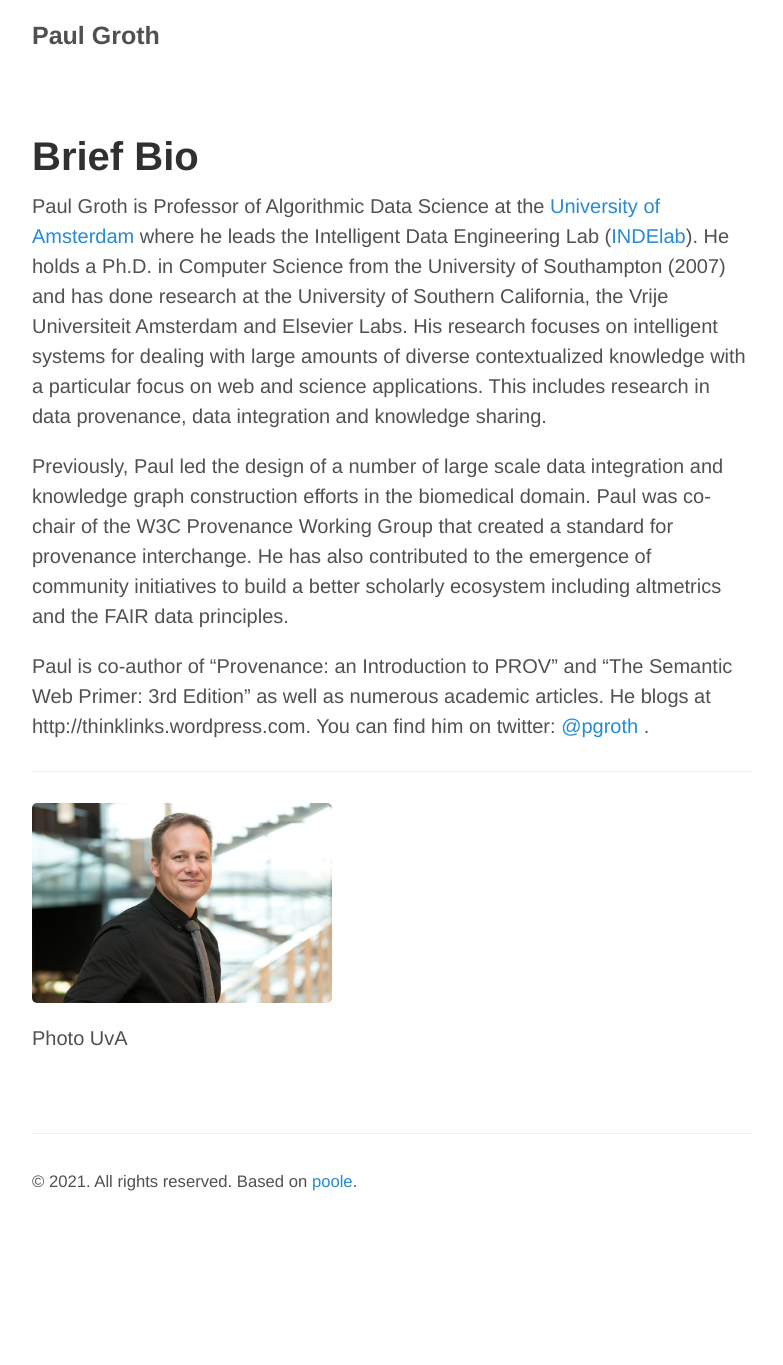
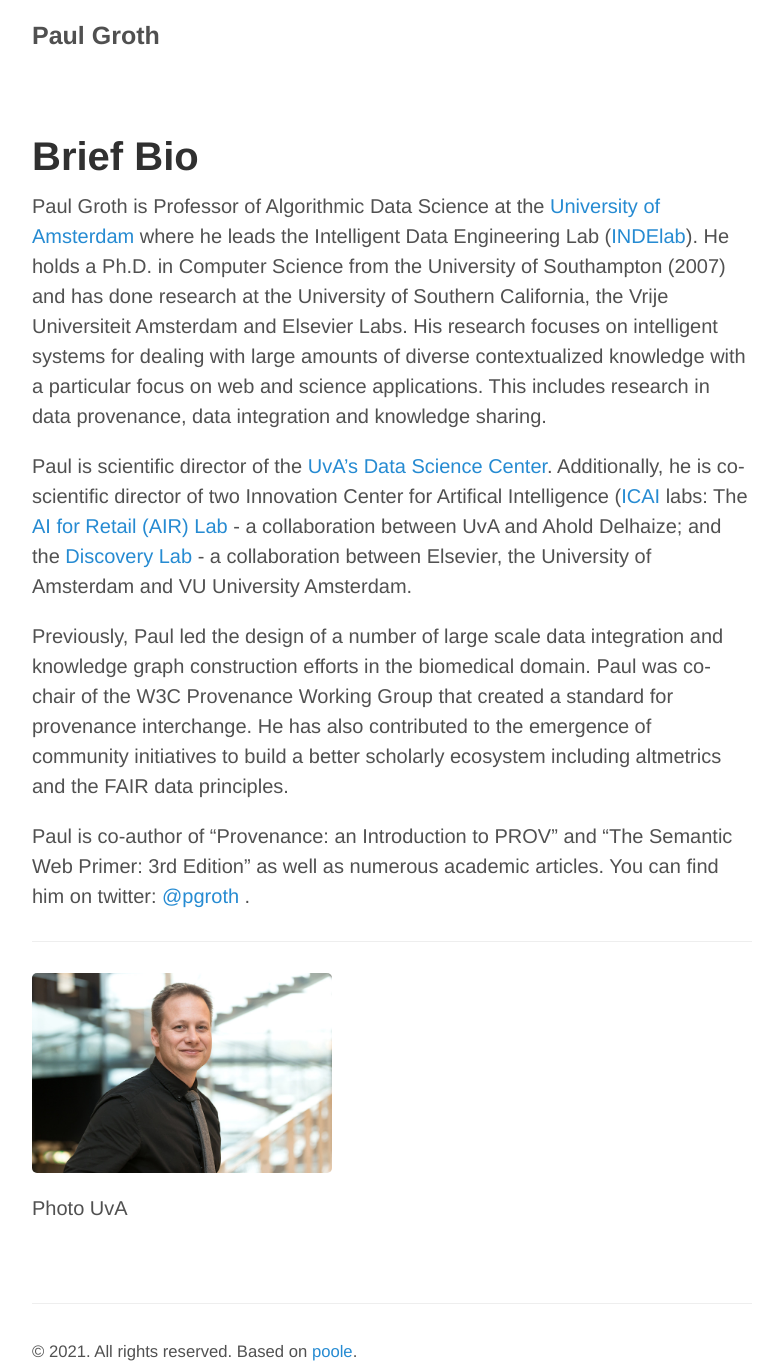
Before and after one commit to pgroth/pgroth.github.com, a Jekyll site: the page built from bio.md, in a window 1280 px wide. Shown: the whole page, without its empty margins (248-1031 px from the left). Built offline with Jekyll 4.4.1, drawn with Linux system fonts in a browser that asks for light colours; before the commit the page ends 1195 px from its top, so only the background shows below that.

Commit message:
Update bio.md

```diff
--- a/bio.md
+++ b/bio.md
@@ -5,9 +5,11 @@ title: Brief Bio
 
 Paul Groth is Professor of Algorithmic Data Science at the [University of Amsterdam](http://ivi.uva.nl) where he leads the Intelligent Data Engineering Lab ([INDElab](http://indelab.org)). He holds a Ph.D. in Computer Science from the University of Southampton (2007) and has done research at the University of Southern California, the Vrije Universiteit Amsterdam and Elsevier Labs. His research focuses on intelligent systems for dealing with large amounts of diverse contextualized knowledge with a particular focus on web and science applications. This includes research in data provenance, data integration and knowledge sharing.
 
+Paul is scientific director of the [UvA's Data Science Center](http://uva.nl/dsc). Additionally, he is co-scientific director of two Innovation Center for Artifical Intelligence ([ICAI](https://icai.ai) labs: The [AI for Retail (AIR) Lab](https://icai.ai/airlab/) - a collaboration between UvA and Ahold Delhaize; and the [Discovery Lab](https://discoverylab.ai) - a collaboration between Elsevier, the University of Amsterdam and VU University Amsterdam.
+
 Previously, Paul led the design of a number of large scale data integration and knowledge graph construction efforts in the biomedical domain. Paul was co-chair of the W3C Provenance Working Group that created a standard for provenance interchange. He has also contributed to the emergence of community initiatives to build a better scholarly ecosystem including altmetrics and the FAIR data principles.
 
-Paul is co-author of "Provenance: an Introduction to PROV" and "The Semantic Web Primer: 3rd Edition" as well as numerous academic articles. He blogs at http://thinklinks.wordpress.com. You can find him on twitter: [@pgroth](http://twitter.com/pgroth/) .
+Paul is co-author of "Provenance: an Introduction to PROV" and "The Semantic Web Primer: 3rd Edition" as well as numerous academic articles. You can find him on twitter: [@pgroth](http://twitter.com/pgroth/) .
 
 ---
 <img src="http://pgroth.com/headshot-uva-small.jpeg" width="300">
```
